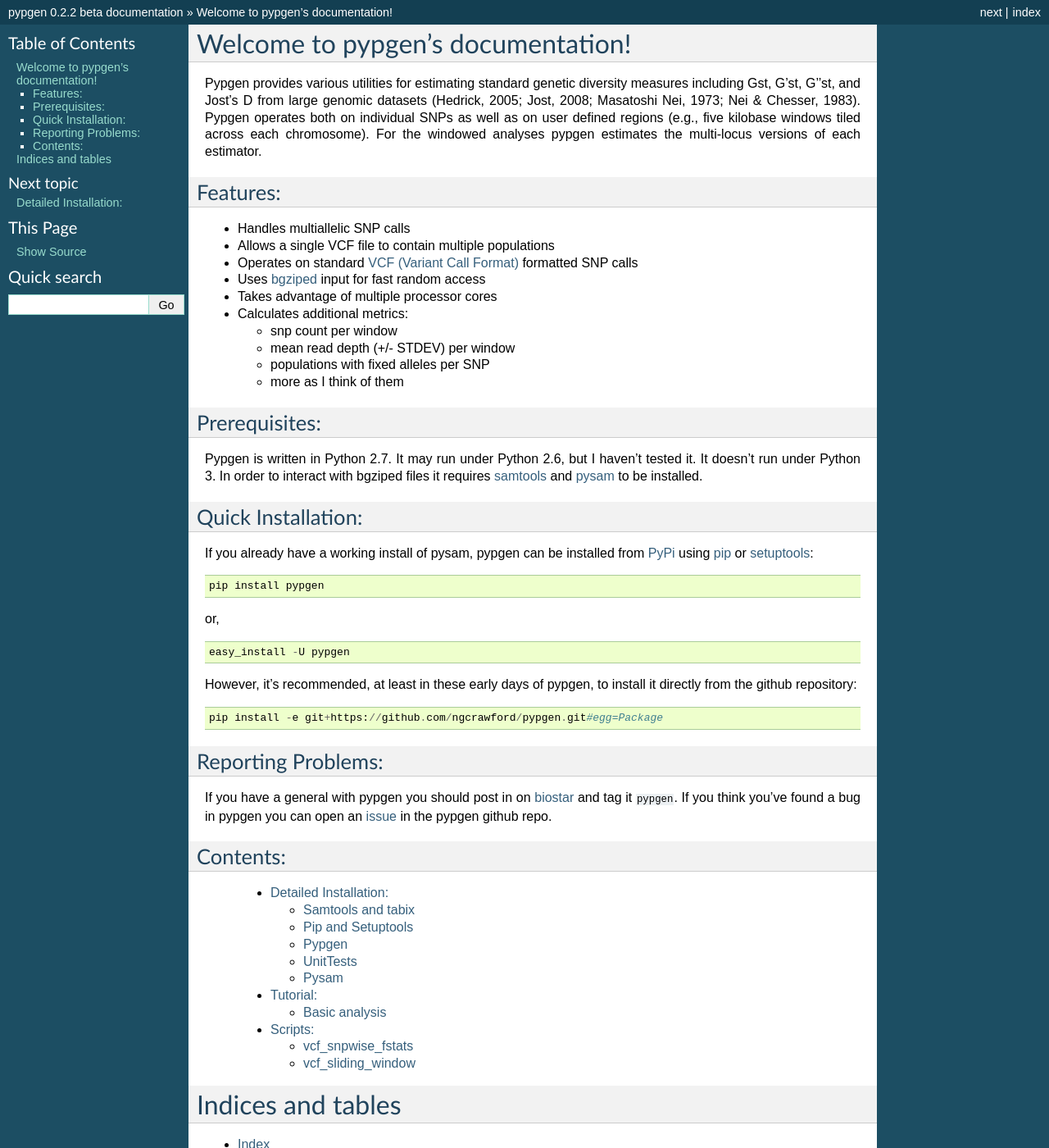
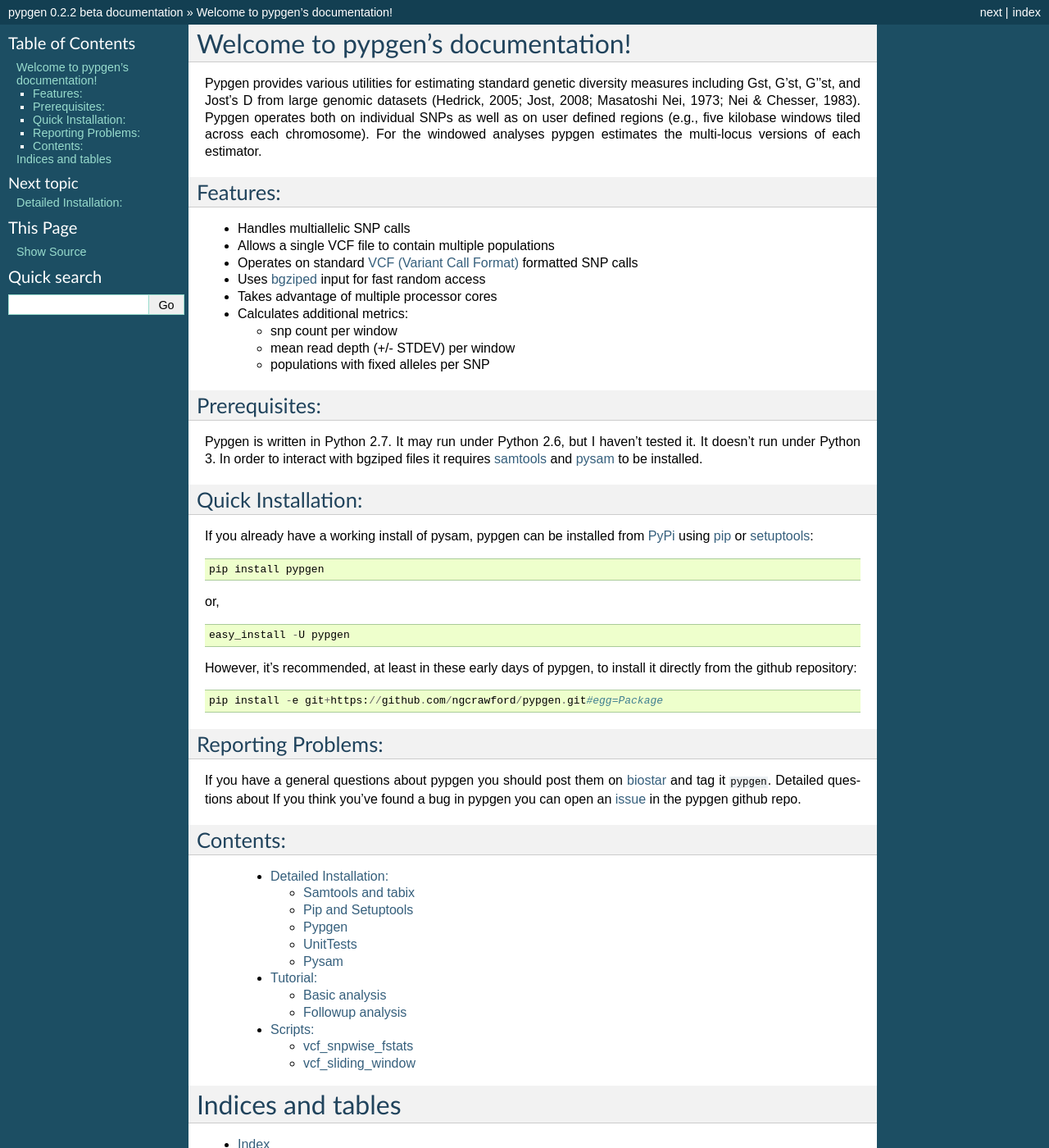
Before and after one commit to ngcrawford/pypgen, a Sphinx documentation site: the page built from doc/index.rst, in a window 1280 px wide and 1400 px high. Shown: the whole window at 82% size. Built offline with Sphinx 7.4.7, drawn with Linux system fonts in a browser that asks for light colours.

Commit message:
Updated Docs

```diff
--- a/doc/index.rst
+++ b/doc/index.rst
@@ -29,7 +29,6 @@ Features:
    -  snp count per window
    -  mean read depth (+/- STDEV) per window
    -  populations with fixed alleles per SNP
-   -  more as I think of them
 
 
 Prerequisites:
@@ -64,7 +63,7 @@ However, it's recommended, at least in these early days of pypgen, to install it
 Reporting Problems:
 +++++++++++++++++++
 
-If you have a general with pypgen you should post in on `biostar <http://www.biostars.org/>`_ and tag it ``pypgen``. If you think you've found a bug in pypgen you can open an `issue <https://github.com/ngcrawford/pypgen/issues>`_ in the pypgen github repo.
+If you have a general questions about pypgen you should post them on `biostar <http://www.biostars.org/>`_ and tag it ``pypgen``. Detailed questions about If you think you've found a bug in pypgen you can open an `issue <https://github.com/ngcrawford/pypgen/issues>`_ in the pypgen github repo.
 
 Contents:
 +++++++++
--- a/doc/tutorial.rst
+++ b/doc/tutorial.rst
@@ -60,4 +60,7 @@ Basic analysis
 
  If everything worked you should see a header line followed by ~ 9 lines of data. The amount of output varies depending on the region so it's a good idea to pick a region that you know contains SNVs.
 
-Replacing ``vcf_snpwise_fstats.py`` with ``vcf_sliding_window.py`` and setting the ``--window`` flag is all that is necessary to run a sliding window analysis
+ Replacing ``vcf_snpwise_fstats.py`` with ``vcf_sliding_window.py`` and setting the ``--window`` flag is all that is necessary to run a sliding window analysis
+
+Followup analysis
++++++++++++++++++
```
